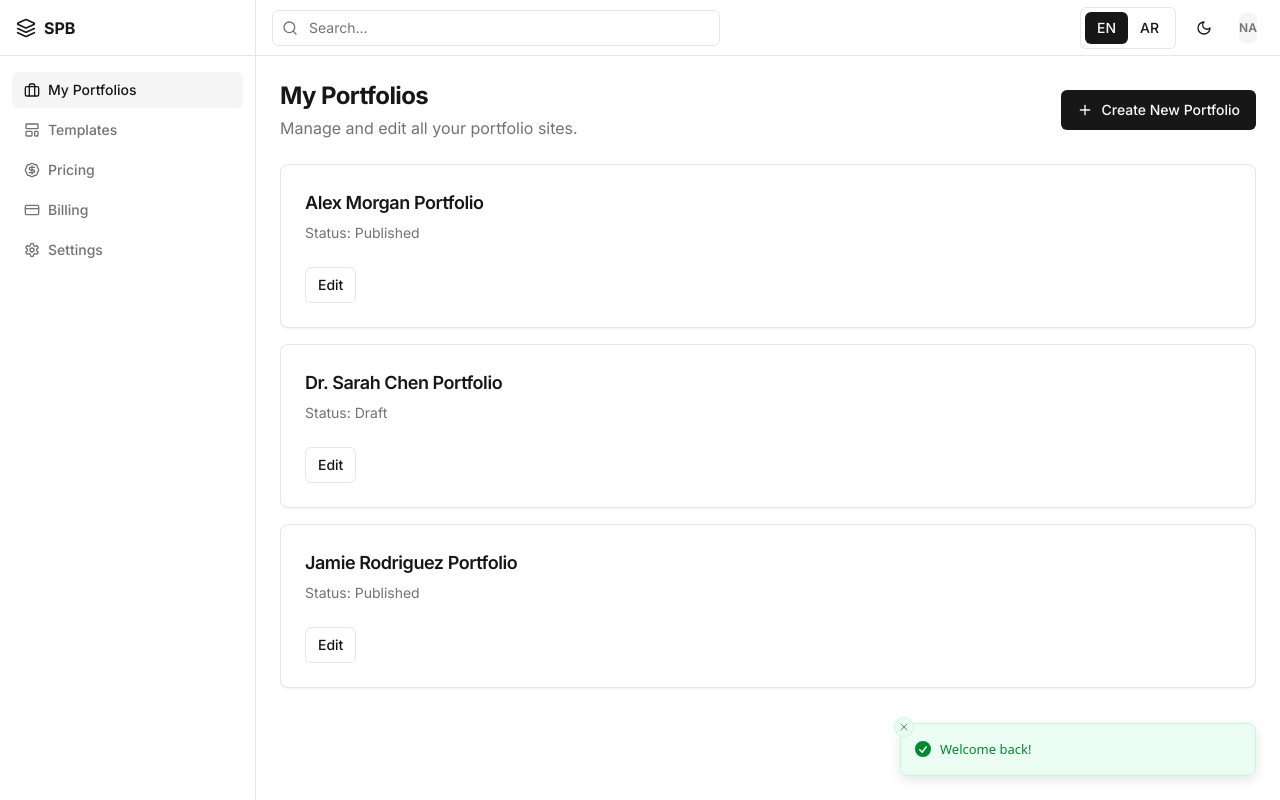
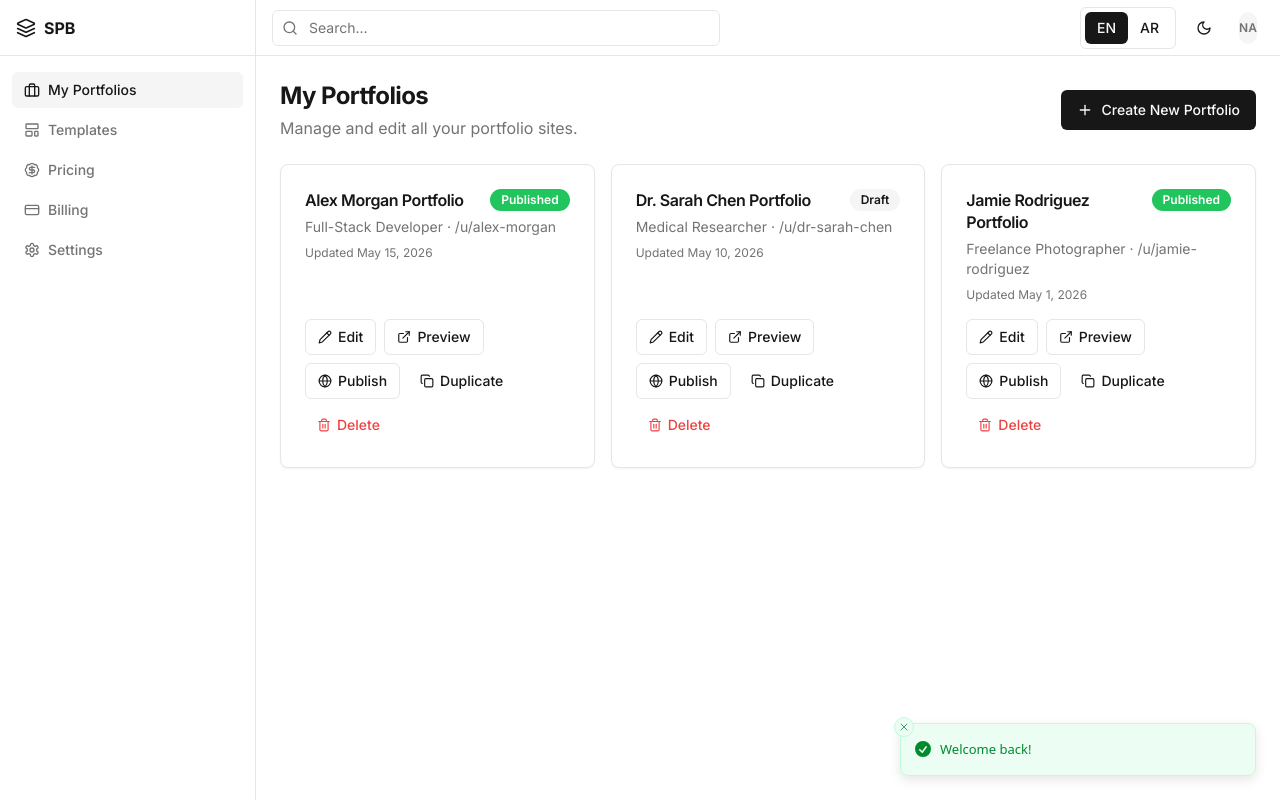
Before and after one commit to amro98/smart-portfolio-builder, a React (Vite) app: page /login in a window 1280 px wide. Both pictures are taken after typing "name@example.com", "Sample123" into the empty fields and a click on the button "Sign in". Built offline with nearby package versions, Linux system fonts and the light colour scheme.

Commit message:
feat: implement portfolio ID context provider and enhance portfolio API methods

```diff
--- a/src/app/layouts/portfolio-editor-layout.tsx
+++ b/src/app/layouts/portfolio-editor-layout.tsx
@@ -3,13 +3,16 @@ import { Link, NavLink, Outlet, useParams } from 'react-router-dom';
 import { Eye } from 'lucide-react';
 import { Button } from '@/components/ui/button';
 import { usePortfolio } from '@/lib/query/hooks';
+import { PortfolioIdProvider } from '@/app/providers/portfolio-id-provider';
 import { cn } from '@/lib/utils';
 
 export default function PortfolioEditorLayout() {
   const { portfolioId } = useParams();
-  const { data: portfolio } = usePortfolio();
+  const safePortfolioId = portfolioId ?? 'portfolio-1';
 
-  const safePortfolioId = portfolioId ?? 'unknown';
+  // Pass the route param explicitly so the layout's own query is portfolio-aware
+  // even though it sits above the PortfolioIdProvider that wraps the Outlet.
+  const { data: portfolio } = usePortfolio(safePortfolioId);
 
   const previewHref = useMemo(() => {
     if (portfolio?.slug) {
@@ -65,7 +68,9 @@ export default function PortfolioEditorLayout() {
           </Button>
         </div>
         <div className="p-4 md:p-5">
-          <Outlet />
+          <PortfolioIdProvider portfolioId={safePortfolioId}>
+            <Outlet />
+          </PortfolioIdProvider>
         </div>
       </section>
     </div>
--- /dev/null
+++ b/src/app/providers/portfolio-id-provider.tsx
@@ -0,0 +1,24 @@
+import { createContext, useContext } from 'react';
+import type { ReactNode } from 'react';
+
+// Fallback used when a component is rendered outside PortfolioIdProvider (e.g. legacy /dashboard/* routes)
+const DEFAULT_PORTFOLIO_ID = 'portfolio-1';
+
+const PortfolioIdContext = createContext<string>(DEFAULT_PORTFOLIO_ID);
+
+interface PortfolioIdProviderProps {
+  portfolioId: string;
+  children: ReactNode;
+}
+
+export function PortfolioIdProvider({ portfolioId, children }: PortfolioIdProviderProps) {
+  return (
+    <PortfolioIdContext.Provider value={portfolioId}>
+      {children}
+    </PortfolioIdContext.Provider>
+  );
+}
+
+export function useCurrentPortfolioId(): string {
+  return useContext(PortfolioIdContext);
+}
--- a/src/features/portfolios/my-portfolios-page.tsx
+++ b/src/features/portfolios/my-portfolios-page.tsx
@@ -1,16 +1,79 @@
-import { Link } from 'react-router-dom';
-import { Plus } from 'lucide-react';
+import { useState } from 'react';
+import { Link, useNavigate } from 'react-router-dom';
+import { Copy, ExternalLink, Globe, Pencil, Plus, Trash2 } from 'lucide-react';
+import { Badge } from '@/components/ui/badge';
 import { Button } from '@/components/ui/button';
-import { Card, CardContent, CardDescription, CardHeader, CardTitle } from '@/components/ui/card';
+import { Card, CardContent, CardDescription, CardFooter, CardHeader, CardTitle } from '@/components/ui/card';
 import { PageHeader } from '@/components/shared/page-header';
+import { ConfirmDialog } from '@/components/shared/confirm-dialog';
 
-const MOCK_PORTFOLIOS = [
-  { id: 'portfolio-1', name: 'Alex Morgan Portfolio', status: 'Published' },
-  { id: 'portfolio-doc', name: 'Dr. Sarah Chen Portfolio', status: 'Draft' },
-  { id: 'portfolio-photo', name: 'Jamie Rodriguez Portfolio', status: 'Published' },
+type PortfolioStatus = 'draft' | 'published';
+
+interface MockPortfolio {
+  id: string;
+  name: string;
+  slug: string;
+  profession: string;
+  status: PortfolioStatus;
+  updatedAt: string; // ISO date string
+}
+
+const INITIAL_PORTFOLIOS: MockPortfolio[] = [
+  {
+    id: 'portfolio-1',
+    name: 'Alex Morgan Portfolio',
+    slug: 'alex-morgan',
+    profession: 'Full-Stack Developer',
+    status: 'published',
+    updatedAt: '2026-05-15T10:30:00Z',
+  },
+  {
+    id: 'portfolio-doc',
+    name: 'Dr. Sarah Chen Portfolio',
+    slug: 'dr-sarah-chen',
+    profession: 'Medical Researcher',
+    status: 'draft',
+    updatedAt: '2026-05-10T14:00:00Z',
+  },
+  {
+    id: 'portfolio-photo',
+    name: 'Jamie Rodriguez Portfolio',
+    slug: 'jamie-rodriguez',
+    profession: 'Freelance Photographer',
+    status: 'published',
+    updatedAt: '2026-05-01T09:15:00Z',
+  },
 ];
 
+function formatDate(iso: string) {
+  return new Intl.DateTimeFormat('en-US', { dateStyle: 'medium' }).format(new Date(iso));
+}
+
 export default function MyPortfoliosPage() {
+  const navigate = useNavigate();
+  const [portfolios, setPortfolios] = useState<MockPortfolio[]>(INITIAL_PORTFOLIOS);
+  const [deleteTargetId, setDeleteTargetId] = useState<string | null>(null);
+
+  function handleDuplicate(portfolio: MockPortfolio) {
+    const clone: MockPortfolio = {
+      ...portfolio,
+      id: `${portfolio.id}-copy-${Date.now()}`,
+      name: `${portfolio.name} (Copy)`,
+      slug: `${portfolio.slug}-copy`,
+      status: 'draft',
+      updatedAt: new Date().toISOString(),
+    };
+    setPortfolios((prev) => [...prev, clone]);
+  }
+
+  function handleDeleteConfirm() {
+    if (!deleteTargetId) return;
+    setPortfolios((prev) => prev.filter((p) => p.id !== deleteTargetId));
+    setDeleteTargetId(null);
+  }
+
+  const deleteTarget = portfolios.find((p) => p.id === deleteTargetId);
+
   return (
     <div className="space-y-6">
       <PageHeader title="My Portfolios" description="Manage and edit all your portfolio sites.">
@@ -22,21 +85,90 @@ export default function MyPortfoliosPage() {
         </Button>
       </PageHeader>
 
-      <div className="grid gap-4">
-        {MOCK_PORTFOLIOS.map((portfolio) => (
-          <Card key={portfolio.id}>
-            <CardHeader>
-              <CardTitle className="text-lg">{portfolio.name}</CardTitle>
-              <CardDescription>Status: {portfolio.status}</CardDescription>
-            </CardHeader>
-            <CardContent>
-              <Button asChild variant="outline" size="sm">
-                <Link to={`/portfolios/${portfolio.id}/overview`}>Edit</Link>
-              </Button>
-            </CardContent>
-          </Card>
-        ))}
-      </div>
+      {portfolios.length === 0 ? (
+        <div className="flex flex-col items-center justify-center py-16 text-center text-muted-foreground">
+          <p className="text-lg font-medium">No portfolios yet.</p>
+          <p className="mt-1 text-sm">Click "Create New Portfolio" to get started.</p>
+        </div>
+      ) : (
+        <div className="grid gap-4 sm:grid-cols-2 lg:grid-cols-3">
+          {portfolios.map((portfolio) => (
+            <Card key={portfolio.id} className="flex flex-col">
+              <CardHeader className="pb-2">
+                <div className="flex items-start justify-between gap-2">
+                  <CardTitle className="text-base leading-snug">{portfolio.name}</CardTitle>
+                  <Badge
+                    variant={portfolio.status === 'published' ? 'success' : 'secondary'}
+                    className="shrink-0 capitalize"
+                  >
+                    {portfolio.status}
+                  </Badge>
+                </div>
+                <CardDescription className="mt-1">
+                  {portfolio.profession} · /u/{portfolio.slug}
+                </CardDescription>
+              </CardHeader>
+
+              <CardContent className="flex-1 pb-2">
+                <p className="text-xs text-muted-foreground">Updated {formatDate(portfolio.updatedAt)}</p>
+              </CardContent>
+
+              <CardFooter className="flex flex-wrap gap-2 pt-2">
+                <Button
+                  size="sm"
+                  variant="outline"
+                  onClick={() => navigate(`/portfolios/${portfolio.id}/overview`)}
+                >
+                  <Pencil className="mr-1.5 h-3.5 w-3.5" />
+                  Edit
+                </Button>
+
+                <Button
+                  size="sm"
+                  variant="outline"
+                  onClick={() => window.open(`/u/${portfolio.slug}`, '_blank')}
+                >
+                  <ExternalLink className="mr-1.5 h-3.5 w-3.5" />
+                  Preview
+                </Button>
+
+                <Button
+                  size="sm"
+                  variant="outline"
+                  onClick={() => navigate(`/portfolios/${portfolio.id}/publish`)}
+                >
+                  <Globe className="mr-1.5 h-3.5 w-3.5" />
+                  Publish
+                </Button>
+
+                <Button size="sm" variant="ghost" onClick={() => handleDuplicate(portfolio)}>
+                  <Copy className="mr-1.5 h-3.5 w-3.5" />
+                  Duplicate
+                </Button>
+
+                <Button
+                  size="sm"
+                  variant="ghost"
+                  className="text-destructive hover:text-destructive"
+                  onClick={() => setDeleteTargetId(portfolio.id)}
+                >
+                  <Trash2 className="mr-1.5 h-3.5 w-3.5" />
+                  Delete
+                </Button>
+              </CardFooter>
+            </Card>
+          ))}
+        </div>
+      )}
+
+      <ConfirmDialog
+        open={deleteTargetId !== null}
+        onOpenChange={(open) => { if (!open) setDeleteTargetId(null); }}
+        title="Delete Portfolio"
+        description={`Are you sure you want to delete "${deleteTarget?.name ?? ''}"? This action cannot be undone.`}
+        onConfirm={handleDeleteConfirm}
+        destructive
+      />
     </div>
   );
 }
--- a/src/lib/api/client.ts
+++ b/src/lib/api/client.ts
@@ -46,26 +46,31 @@ export const authApi = {
 };
 
 export const portfolioApi = {
-  async get(): Promise<Portfolio> {
+  async get(portfolioId?: string): Promise<Portfolio> {
     await delay(MOCK_DELAY);
-    const p = db.getPortfolio();
+    const p = portfolioId ? db.getPortfolioById(portfolioId) : db.getPortfolio();
     if (!p) throw new Error('Portfolio not found');
     return p;
   },
 
-  async update(data: Partial<Portfolio>): Promise<Portfolio> {
+  async update(data: Partial<Portfolio>, portfolioId?: string): Promise<Portfolio> {
     await delay(MOCK_DELAY);
+    if (portfolioId) return db.updatePortfolioById(portfolioId, data);
     return db.updatePortfolio(data);
   },
 
-  async publish(): Promise<Portfolio> {
+  async publish(portfolioId?: string): Promise<Portfolio> {
     await delay(MOCK_DELAY);
-    return db.updatePortfolio({ isPublished: true, publishedAt: new Date().toISOString() });
+    const patch = { isPublished: true, publishedAt: new Date().toISOString() };
+    if (portfolioId) return db.updatePortfolioById(portfolioId, patch);
+    return db.updatePortfolio(patch);
   },
 
-  async unpublish(): Promise<Portfolio> {
+  async unpublish(portfolioId?: string): Promise<Portfolio> {
     await delay(MOCK_DELAY);
-    return db.updatePortfolio({ isPublished: false });
+    const patch = { isPublished: false };
+    if (portfolioId) return db.updatePortfolioById(portfolioId, patch);
+    return db.updatePortfolio(patch);
   },
 
   async getPublic(slug: string): Promise<PublicPortfolioData | null> {
--- a/src/lib/query/hooks.ts
+++ b/src/lib/query/hooks.ts
@@ -6,23 +6,30 @@ import {
 import { useI18n } from '@/lib/i18n';
 import type { Portfolio, Project, Experience, Skill, Service, Certification, Testimonial, GalleryItem } from '@/types';
 import { toast } from 'sonner';
+import { useCurrentPortfolioId } from '@/app/providers/portfolio-id-provider';
 
 // TODO: Replace mock API calls with real Express API integration
 
-export function usePortfolio() {
+// portfolioId parameter takes precedence; falls back to the nearest PortfolioIdProvider
+// context value (default: 'portfolio-1') so legacy /dashboard/* routes keep working.
+export function usePortfolio(portfolioId?: string) {
+  const contextId = useCurrentPortfolioId();
+  const id = portfolioId ?? contextId;
   return useQuery({
-    queryKey: ['portfolio'],
-    queryFn: portfolioApi.get,
+    queryKey: ['portfolio', id],
+    queryFn: () => portfolioApi.get(id),
   });
 }
 
-export function useUpdatePortfolio() {
+export function useUpdatePortfolio(portfolioId?: string) {
+  const contextId = useCurrentPortfolioId();
+  const id = portfolioId ?? contextId;
   const qc = useQueryClient();
   const { t } = useI18n();
   return useMutation({
-    mutationFn: (data: Partial<Portfolio>) => portfolioApi.update(data),
+    mutationFn: (data: Partial<Portfolio>) => portfolioApi.update(data, id),
     onSuccess: () => {
-      qc.invalidateQueries({ queryKey: ['portfolio'] });
+      qc.invalidateQueries({ queryKey: ['portfolio', id] });
       toast.success(t('toast.portfolio.updated'));
     },
     onError: () => toast.error(t('toast.portfolio.updateFailed')),
@@ -30,24 +37,26 @@ export function useUpdatePortfolio() {
 }
 
 export function usePublishPortfolio() {
+  const id = useCurrentPortfolioId();
   const qc = useQueryClient();
   const { t } = useI18n();
   return useMutation({
-    mutationFn: portfolioApi.publish,
+    mutationFn: () => portfolioApi.publish(id),
     onSuccess: () => {
-      qc.invalidateQueries({ queryKey: ['portfolio'] });
+      qc.invalidateQueries({ queryKey: ['portfolio', id] });
       toast.success(t('toast.portfolio.published'));
     },
   });
 }
 
 export function useUnpublishPortfolio() {
+  const id = useCurrentPortfolioId();
   const qc = useQueryClient();
   const { t } = useI18n();
   return useMutation({
-    mutationFn: portfolioApi.unpublish,
+    mutationFn: () => portfolioApi.unpublish(id),
     onSuccess: () => {
-      qc.invalidateQueries({ queryKey: ['portfolio'] });
+      qc.invalidateQueries({ queryKey: ['portfolio', id] });
       toast.success(t('toast.portfolio.unpublished'));
     },
   });
--- a/src/mock/db.ts
+++ b/src/mock/db.ts
@@ -11,6 +11,16 @@ import {
 } from './data';
 
 // TODO: Replace this entire mock database with real Express + Prisma API calls
+
+// Allows friendly route IDs to map to the underlying data IDs.
+// e.g. navigating to /portfolios/portfolio-dev/overview resolves to portfolio-1.
+const PORTFOLIO_ID_ALIASES: Readonly<Record<string, string>> = {
+  'portfolio-dev': 'portfolio-1',
+};
+
+function resolvePortfolioId(id: string): string {
+  return PORTFOLIO_ID_ALIASES[id] ?? id;
+}
 
 class MockDB {
   private users: User[] = [...mockUsers];
@@ -89,9 +99,23 @@ class MockDB {
     return this.portfolios.find((p) => p.id === this.currentPortfolioId);
   }
 
+  // Look up any portfolio by explicit ID (supports aliases like 'portfolio-dev').
+  getPortfolioById(id: string): Portfolio | undefined {
+    return this.portfolios.find((p) => p.id === resolvePortfolioId(id));
+  }
+
   updatePortfolio(data: Partial<Portfolio>): Portfolio {
     const idx = this.portfolios.findIndex((p) => p.id === this.currentPortfolioId);
     if (idx === -1) throw new Error('Portfolio not found');
+    this.portfolios[idx] = { ...this.portfolios[idx], ...data, updatedAt: new Date().toISOString() };
+    return this.portfolios[idx];
+  }
+
+  // Update any portfolio by explicit ID (supports aliases).
+  updatePortfolioById(id: string, data: Partial<Portfolio>): Portfolio {
+    const resolved = resolvePortfolioId(id);
+    const idx = this.portfolios.findIndex((p) => p.id === resolved);
+    if (idx === -1) throw new Error(`Portfolio not found: ${id}`);
     this.portfolios[idx] = { ...this.portfolios[idx], ...data, updatedAt: new Date().toISOString() };
     return this.portfolios[idx];
   }
```
